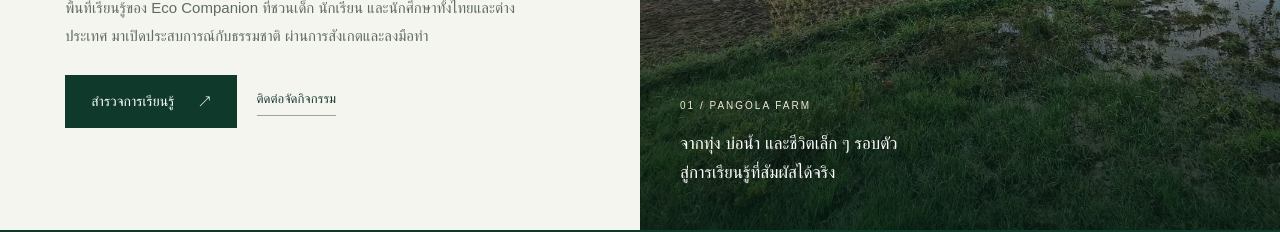
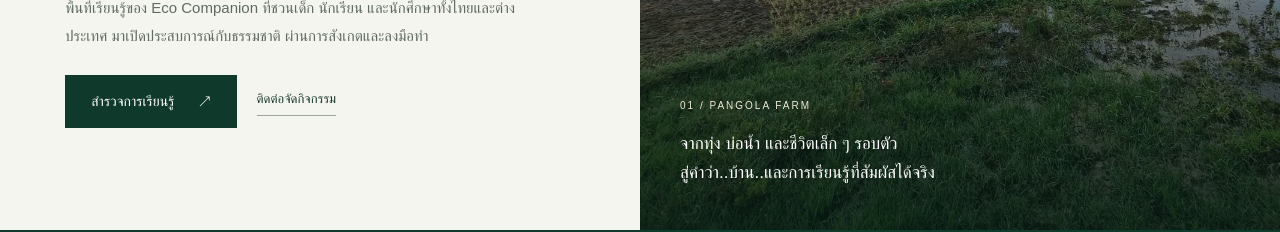
Before and after one commit to polpapolpa/eco-companion-consultants, a plain HTML site: page pangola-farm.html in a window 1280 px wide. Shown: the part 581-813 px from the top of the page. Drawn offline with nearby package versions, Linux system fonts and the light colour scheme; a web font is replaced by a local one.

Commit message:
Revise hero image caption and description
Updated the description and caption for the hero image to enhance clarity and engagement.

```diff
--- a/pangola-farm.html
+++ b/pangola-farm.html
@@ -37,7 +37,7 @@
    <p class="hero-description"><span lang="th">พื้นที่เรียนรู้ของ Eco Companion ที่ชวนเด็ก นักเรียน และนักศึกษาทั้งไทยและต่างประเทศ มาเปิดประสบการณ์กับธรรมชาติ ผ่านการสังเกตและลงมือทำ</span><span lang="en">Eco Companion’s nature learning hub, welcoming children, school groups and university students from Thailand and around the world to observe, explore and learn by doing.</span></p>
    <div class="hero-actions"><a class="button" href="#learning"><span lang="th">สำรวจการเรียนรู้</span><span lang="en">Explore the learning</span><span aria-hidden="true">↗</span></a><a class="text-link" href="#visit"><span lang="th">ติดต่อจัดกิจกรรม</span><span lang="en">Enquire about a group visit</span></a></div>
   </div>
-  <figure class="hero-image"><img src="assets/pangola/farm-landscape.webp" alt="ควายกลางทุ่งสีเขียวและบ่อน้ำที่ Pangola Farm / Buffalo in the fields at Pangola Farm" width="1600" height="1200" fetchpriority="high"><figcaption><span class="image-index">01 / PANGOLA FARM</span><span lang="th">จากทุ่ง บ่อน้ำ และชีวิตเล็ก ๆ รอบตัว<br>สู่การเรียนรู้ที่สัมผัสได้จริง</span><span lang="en">Fields, water and the life around us.<br>Learning begins with being here.</span></figcaption><span class="round-label" aria-hidden="true">LEARN<br>WITH<br>NATURE ↗</span></figure>
+  <figure class="hero-image"><img src="assets/pangola/farm-landscape.webp" alt="ควายกลางทุ่งสีเขียวและบ่อน้ำที่ Pangola Farm / Buffalo in the fields at Pangola Farm" width="1600" height="1200" fetchpriority="high"><figcaption><span class="image-index">01 / PANGOLA FARM</span><span lang="th">จากทุ่ง บ่อน้ำ และชีวิตเล็ก ๆ รอบตัว<br>สู่คำว่า..บ้าน..และการเรียนรู้ที่สัมผัสได้จริง</span><span lang="en">Fields, water and the life around us.<br>Learning begins with being here.</span></figcaption><span class="round-label" aria-hidden="true">LEARN<br>WITH<br>NATURE ↗</span></figure>
  </section>
  <div class="principles"><span lang="th">เพื่อสิ่งแวดล้อม</span><span lang="en">FOR NATURE</span><i aria-hidden="true">✳</i><span lang="th">เพื่อคน</span><span lang="en">FOR PEOPLE</span><i aria-hidden="true">✳</i><span lang="th">เพื่อสังคม</span><span lang="en">FOR OUR SHARED FUTURE</span></div>
  <section id="story" class="section story wrap">
```
